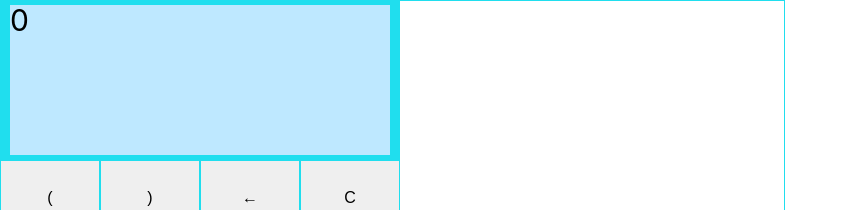
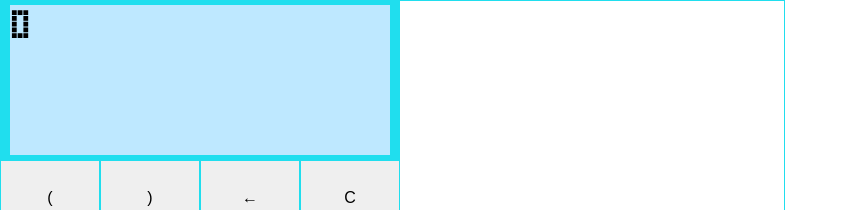
Before and after one commit to 26GKMU/dentaku, a React (Create React App) app: page / in a window 1280 px wide. Shown: the top 210 px of the page, without its empty margins (0-848 px from the left). Built offline with nearby package versions, Linux system fonts and the light colour scheme.

Commit message:
ディスプレイfont変更

```diff
--- a/src/App.css
+++ b/src/App.css
@@ -1,3 +1,9 @@
+@font-face {
+  font-family: "TRS Million";
+  src: url("TRS-Million\ Rg.otf") format("opentype");
+  font-style: normal;
+  font-weight: normal;
+}
 
 .cFrame{
   display: inline-flex;
@@ -8,7 +14,8 @@
   width: 400px;
   height: 160px;
   background-color: #20deee;
-  font-size: 30px;
+  font-family: "TRS Million", Helvetica, sans-serif ;
+  font-size: 36px;
 }
 .cMainDisplay{
   width:380px;
--- a/src/App.jsx
+++ b/src/App.jsx
@@ -119,7 +119,7 @@ function App() {
         <History history={history} delHistory={delHistory}/>
       </div>
       <button className="display-button" onClick={toggleShowHistory}>
-        ﾘﾚｷ<div class={showHistory ? "reverse": ""}>≪</div>
+        ﾘﾚｷ<div className={showHistory ? "reverse": ""}>≪</div>
       </button>
     </div>
   );
```
Also changed, not shown: src/TRS-Million Rg.otf (added).
